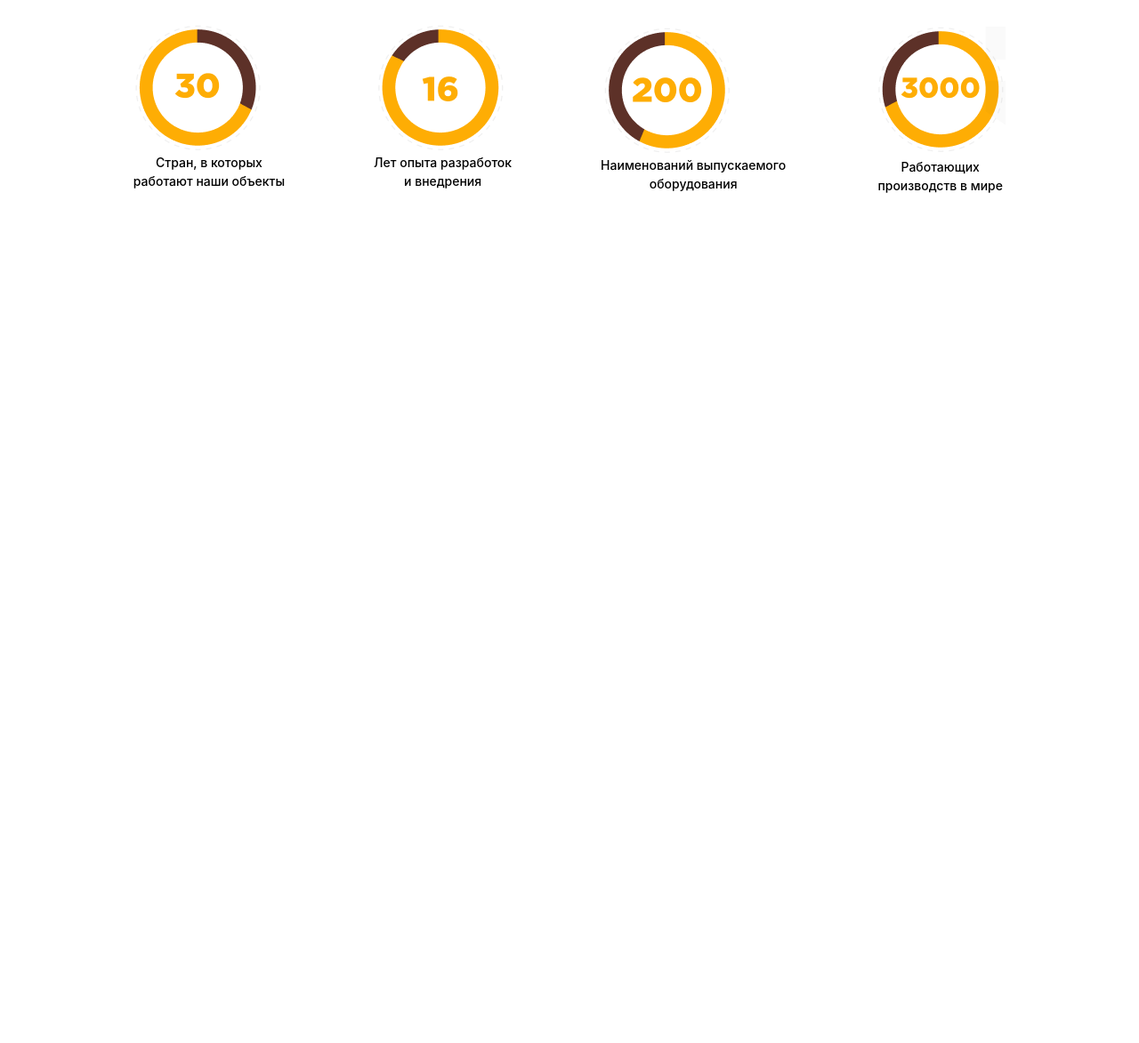
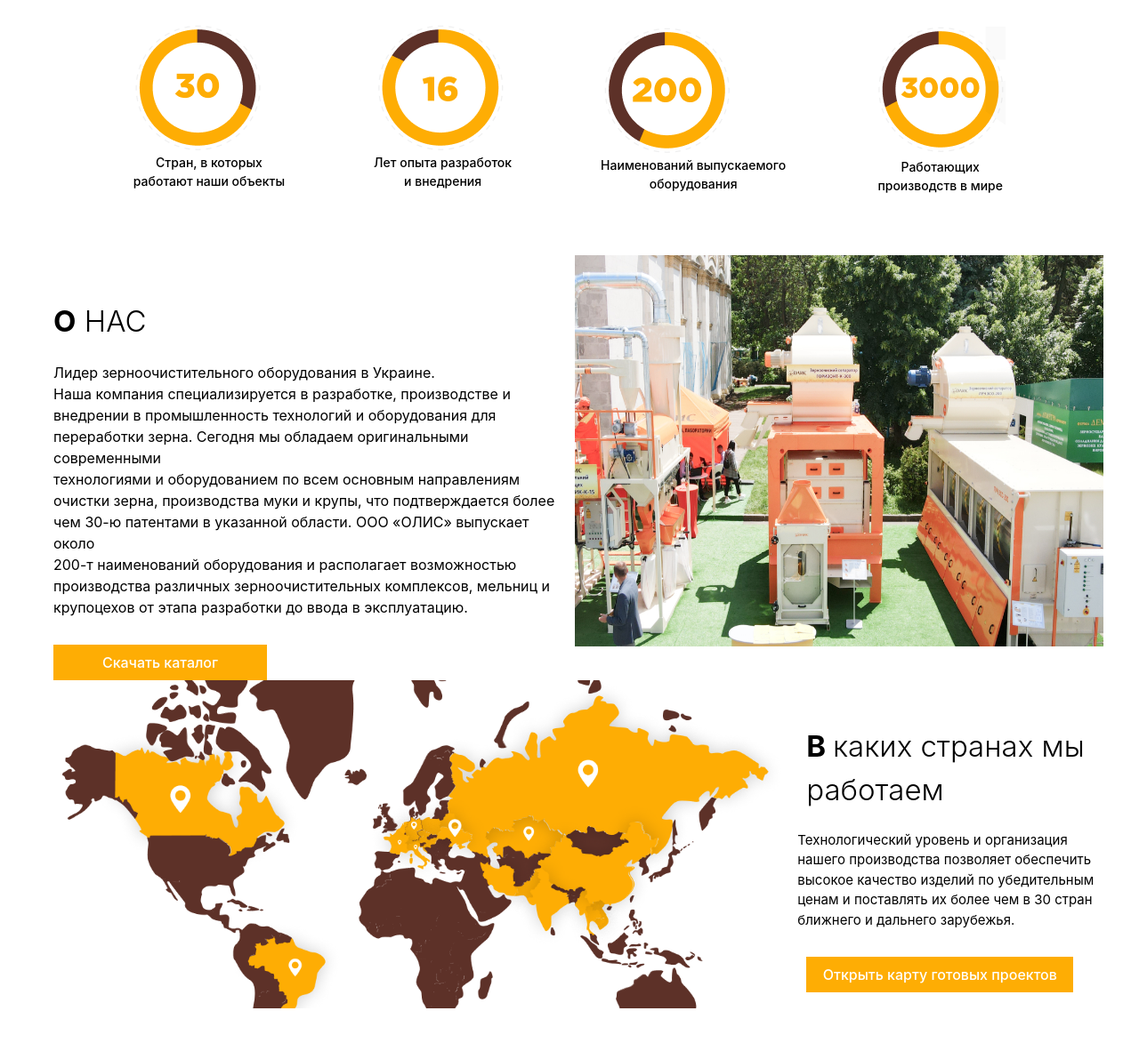
Before and after one commit to DBilol228/Teamwork3, a website: page index.html in a window 1280 px wide. Shown: the part 2123-3296 px from the top of the page at 89% size. Before the commit the page ends 2400 px from the top, so only its background shows below. Drawn offline with nearby package versions, Linux system fonts and the light colour scheme; files that its build step writes are made by us from their sources.

Commit message:
section 4 page 1

```diff
--- a/index.html
+++ b/index.html
@@ -407,5 +407,46 @@
             </div>
         </div>
     </div>
+
+    <div class="max-w-[500px] lg:max-w-[1200px] m-auto">
+        <div class="w-[100%] h-[1220px] lg:h-[900px] mt-[10px]">
+            <div class="hidden lg:block">
+                <div class="flex gap-[20px]">
+                    <div class="mt-[50px]">
+                        <p class="text-[33px] font-bold ml-[20px]">O<span class="font-light"> HAC</span></p>
+                        <p class="text-[16px] mt-[20px] ml-[20px]">Лидер зерноочистительного оборудования в Украине.<br>Наша компания специализируется в разработке, производстве и<br>внедрении в промышленность технологий и оборудования для<br>переработки зерна. Сегодня мы обладаем оригинальными современными<br>технологиями и оборудованием по всем основным направлениям<br>очистки зерна, производства муки и крупы, что подтверждается более<br>чем 30-ю патентами в указанной области. ООО «ОЛИС» выпускает около<br>200-т наименований оборудования и располагает возможностью<br>производства различных зерноочистительных комплексов, мельниц и<br>крупоцехов от этапа разработки до ввода в эксплуатацию.</p>
+                        <button class="bg-[#FEAD04] w-[240px] h-[40px] text-white font-medium ml-[20px] mt-[30px]">Скачать каталог</button>
+                    </div>
+                    <div>
+                        <img src="./src/images/gg1.jpg" class="w-[620px] h-[440px]" alt="">
+                    </div>
+                </div>
+                <div class="flex">
+                    <div>
+                        <img src="./src/images/map.png" alt="">
+                    </div>
+                    <div class="mt-[50px]">
+                        <p class="text-[33px] font-bold ml-[20px]">B <span class="font-light">каких странах мы работаем</span></p>
+                        <p class="text-[15px] mt-[20px] ml-[10px]">Технологический уровень и организация<br>нашего производства позволяет обеспечить<br>высокое качество изделий по убедительным<br>ценам и поставлять их более чем в 30 стран<br>ближнего и дальнего зарубежья.</p>
+                        <button class="bg-[#FEAD04] w-[300px] h-[40px] text-white font-medium ml-[20px] mt-[30px]">Открыть карту готовых проектов</button>
+                    </div>
+                </div>
+            </div>
+            <div class="lg:hidden">
+                <img src="./src/images/gg1.jpg" class="mx-auto" alt="">
+                <p class="text-[30px] font-bold ml-[10px]">O<span class="font-light"> HAC</span></p>
+                <p class="text-[15px] mt-[20px] ml-[10px]">Лидер зерноочистительного оборудования в Украине. Наша компания специализируется в разработке, производстве и внедрении в промышленность технологий и оборудования для переработки зерна. Сегодня мы обладаем оригинальными современными технологиями и оборудованием по всем основным направлениям очистки зерна, производства муки и крупы, что подтверждается более чем 30-ю патентами в указанной области. ООО «ОЛИС» выпускает около 200-т наименований оборудования и располагает возможностью производства различных зерноочистительных комплексов, мельниц и крупоцехов от этапа разработки до ввода в эксплуатацию.</p>
+                <div class="flex justify-center items-center">
+                    <button class="bg-[#FEAD04] w-[300px] h-[40px] text-white font-medium mt-[30px]">Скачать каталог</button>
+                </div>
+                <img src="./src/images/map.png" class="mx-auto mt-[30px]" alt="">
+                <p class="text-[30px] font-bold ml-[10px]">K<span class="font-light">каких странах<br>мы работаем</span></p>
+                <p class="text-[15px] mt-[20px] ml-[10px]">Технологический уровень и организация нашего производства позволяет обеспечить высокое качество изделий по убедительным ценам и поставлять их более чем в 30 стран ближнего и дальнего зарубежья.</p>
+                <div class="flex justify-center items-center">
+                    <button class="bg-[#FEAD04] w-[300px] h-[60px] text-white font-medium mt-[30px]">Открыть карту<br>готовых проектов</button>
+                </div>
+            </div>
+        </div>
+    </div>
 </body>
 </html>
```
Also changed, not shown: src/images/gg1.jpg (added), src/images/map.png (added).
